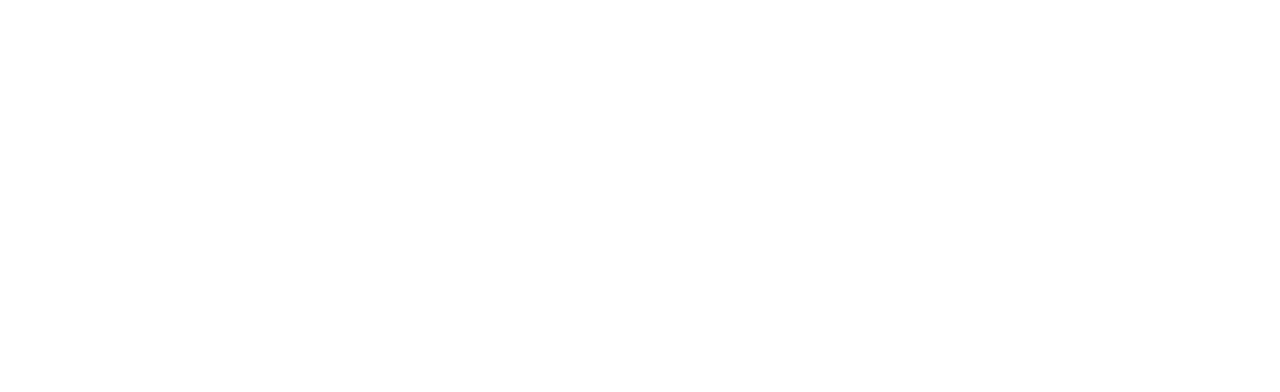
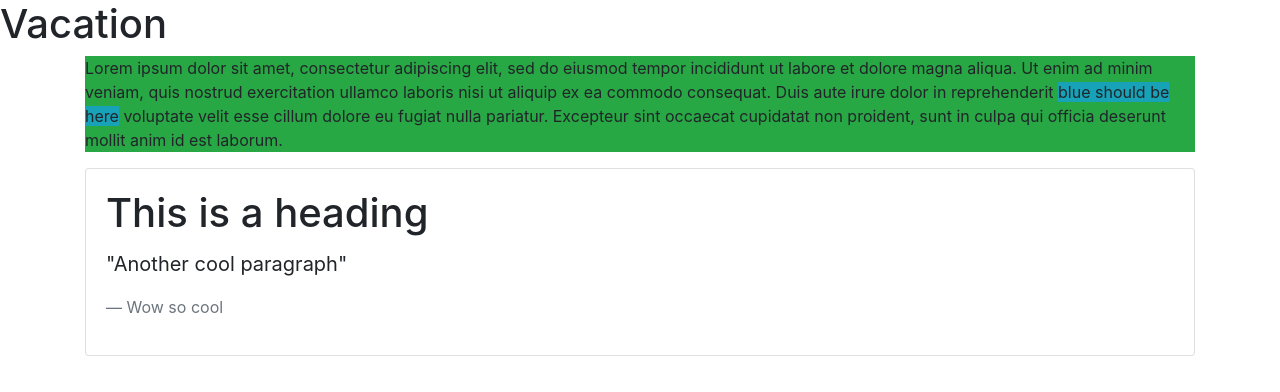
Before and after one commit to POsten040/Vacation, a plain HTML site: page vacation.html in a window 1280 px wide. Drawn offline with Linux system fonts and the light colour scheme.

Commit message:
add color and card elements
co-authored-by: Tawnee Harris <tawneeh@icloud.com

```diff
--- a/vacation.html
+++ b/vacation.html
@@ -4,7 +4,19 @@
   <link href="css/bootstrap.css" rel="stylesheet" type="text/css">
   <title class="jumbotron">It's Vacation Time</title>
 </head>
+<h1>Vacation</h1>
 <body>
-
+  <div class="container">
+    <p class="bg-success">Lorem ipsum dolor sit amet, consectetur adipiscing elit, sed do eiusmod tempor incididunt ut labore et dolore magna aliqua. Ut enim ad minim veniam, quis nostrud exercitation ullamco laboris nisi ut aliquip ex ea commodo consequat. Duis aute irure dolor in reprehenderit <span class="bg-info">blue should be here</span> voluptate velit esse cillum dolore eu fugiat nulla pariatur. Excepteur sint occaecat cupidatat non proident, sunt in culpa qui officia deserunt mollit anim id est laborum.</p>
+      <div class="card">
+        <div class="card-body">
+            <h1 class="card-title">This is a heading</h1>
+      <blockquote class="blockquote">
+        <p>"Another cool paragraph"</p>
+        <footer class="blockquote-footer">Wow so cool</footer>
+        </div>
+      </div>
+      </blockquote>
+  </div>
 </body>
 </html>
```
